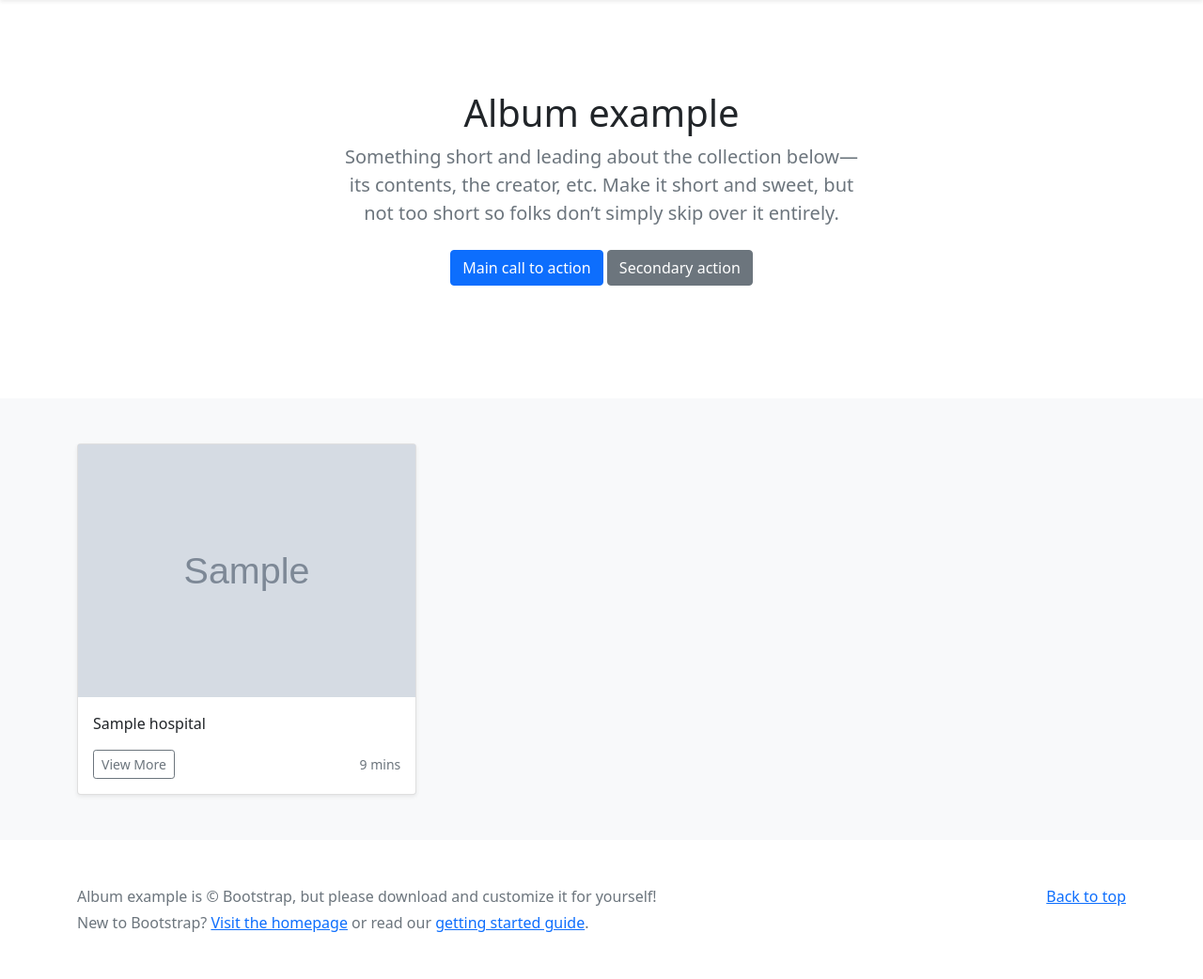
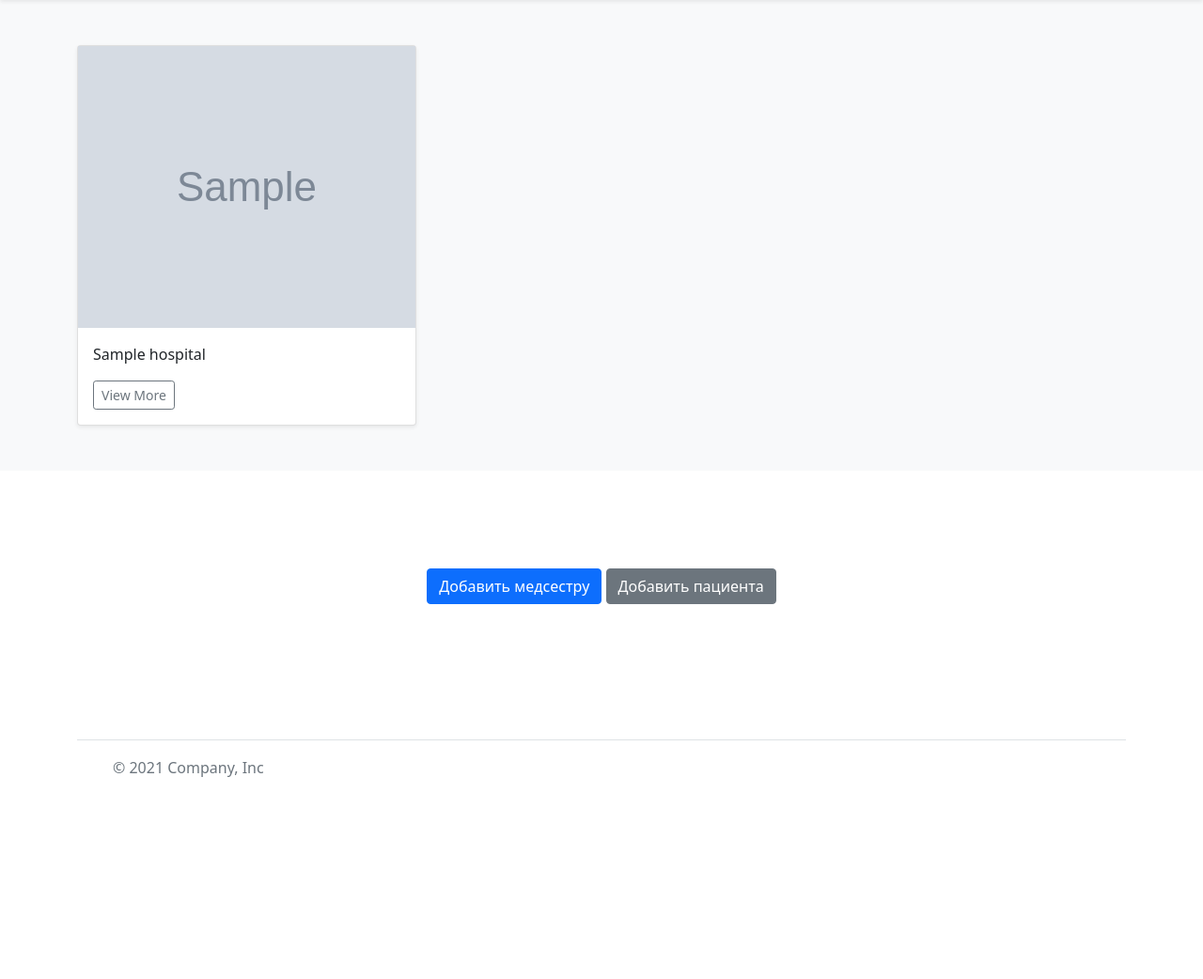
Before and after one commit to nurmatovvw/ToDo, a Django app: page / in a window 1280 px wide. Shown: the part 56-1098 px from the top of the page at 94% size. After the commit the page ends 883 px from the top, so only its background shows below. Run offline with Django 3.2, Linux system fonts and the light colour scheme; tables that the repository leaves empty hold one stand-in row (values such as "Sample post"); grey boxes marked "Sample" are stand-in pictures; some libraries are stand-ins or nearby versions.

Commit message:
added (back)

```diff
--- a/hospital/main/models.py
+++ b/hospital/main/models.py
@@ -1,5 +1,6 @@
 from django.db import models
-from django.db.models.fields.related import ForeignKey
+# from django.db.models.fields.related import ForeignKey
+from django.urls import reverse
 
 # Create your models here.
 class Hospital(models.Model):
@@ -55,7 +56,8 @@ class Nurses(models.Model):
         verbose_name = 'Медсестра'
         verbose_name_plural = 'Медсестры'
 
-
+    def get_absolute_url(self):
+        return reverse('index')
 
 class Doctor(models.Model):
     POSITION = [
@@ -78,6 +80,8 @@ class Doctor(models.Model):
         verbose_name = 'Лечащий врач'
         verbose_name_plural = 'Лечащие врачи'
 
+    def get_absolute_url(self):
+        return reverse('index')
 
 class Patients(models.Model):
     name = models.CharField('ФИО', max_length=255)
@@ -97,3 +101,6 @@ class Patients(models.Model):
     class Meta:
         verbose_name = 'Пациент'
         verbose_name_plural = 'Пациенты'
+
+    def get_absolute_url(self):
+        return reverse('index')
--- a/hospital/main/templates/base.html
+++ b/hospital/main/templates/base.html
@@ -45,15 +45,22 @@
 
     {% block content %} {% endblock %}
 
-    <footer class="text-muted py-5">
-      <div class="container">
-        <p class="float-end mb-1">
-          <a href="#">Back to top</a>
-        </p>
-        <p class="mb-1">Album example is © Bootstrap, but please download and customize it for yourself!</p>
-        <p class="mb-0">New to Bootstrap? <a href="/">Visit the homepage</a> or read our <a href="/docs/5.1/getting-started/introduction/">getting started guide</a>.</p>
-      </div>
-    </footer>
+    <div class="container">
+      <footer class="d-flex flex-wrap justify-content-between align-items-center py-3 my-4 border-top">
+        <div class="col-md-4 d-flex align-items-center">
+          <a href="/" class="mb-3 me-2 mb-md-0 text-muted text-decoration-none lh-1">
+            <svg class="bi" width="30" height="24"><use xlink:href="#bootstrap"></use></svg>
+          </a>
+          <span class="text-muted">© 2021 Company, Inc</span>
+        </div>
+
+        <ul class="nav col-md-4 justify-content-end list-unstyled d-flex">
+          <li class="ms-3"><a class="text-muted" href="#"><svg class="bi" width="24" height="24"><use xlink:href="#twitter"></use></svg></a></li>
+          <li class="ms-3"><a class="text-muted" href="#"><svg class="bi" width="24" height="24"><use xlink:href="#instagram"></use></svg></a></li>
+          <li class="ms-3"><a class="text-muted" href="#"><svg class="bi" width="24" height="24"><use xlink:href="#facebook"></use></svg></a></li>
+        </ul>
+      </footer>
+    </div>
 
 
         <script src="/docs/5.1/dist/js/bootstrap.bundle.min.js" integrity="sha384-/bQdsTh/da6pkI1MST/rWKFNjaCP5gBSY4sEBT38Q/9RBh9AH40zEOg7Hlq2THRZ" crossorigin="anonymous"></script>
--- a/hospital/main/templates/detail.html
+++ b/hospital/main/templates/detail.html
@@ -36,8 +36,9 @@
             </tr>
         </table>
         {%endfor%}
-          <a href="#" class="btn btn-primary my-2">Main call to action</a>
-          <a href="#" class="btn btn-secondary my-2">Secondary action</a>
+          <a href="{% url 'adddoctor' %}" class="btn btn-primary my-2">Добавить доктора</a>
+          <a href="{% url 'index' %}" class="btn btn-primary">Назад</a>
+          <!-- <a href="#" class="btn btn-secondary my-2">Secondary action</a> -->
         </p>
       </div>
     </div>
--- a/hospital/main/templates/index.html
+++ b/hospital/main/templates/index.html
@@ -3,19 +3,6 @@
 
 {% block content %}
 <main>
-
-      <section class="py-5 text-center container">
-        <div class="row py-lg-5">
-          <div class="col-lg-6 col-md-8 mx-auto">
-            <h1 class="fw-light">Album example</h1>
-            <p class="lead text-muted">Something short and leading about the collection below—its contents, the creator, etc. Make it short and sweet, but not too short so folks don’t simply skip over it entirely.</p>
-            <p>
-              <a href="#" class="btn btn-primary my-2">Main call to action</a>
-              <a href="#" class="btn btn-secondary my-2">Secondary action</a>
-            </p>
-          </div>
-        </div>
-      </section>
 
       <div class="album py-5 bg-light">
         <div class="container">
@@ -26,7 +13,7 @@
             <div class="col">
               <div class="card shadow-sm">
                 {% if hospital.photo %}
-                <img src="{{hospital.photo.url}}" alt="">
+                <img src="{{hospital.photo.url}}" width="100%" height="300px">
                 {% endif %}
                 <div class="card-body">
                   <p class="card-text">{{hospital.name}}
@@ -36,7 +23,7 @@
                       <a href="{% url 'detail' pk=hospital.pk  %}"  type="button" class="btn btn-sm btn-outline-secondary">View More</a>
                       <!-- <button type="button" class="btn btn-sm btn-outline-secondary">Edit</button> -->
                     </div>
-                    <small class="text-muted">9 mins</small>
+                    <!-- <small class="text-muted">9 mins</small> -->
                   </div>
                 </div>
               </div>
@@ -47,6 +34,16 @@
           </div>
         </div>
       </div>
-
     </main>
+    <section class="py-5 text-center container">
+      <div class="row py-lg-5">
+        <div class="col-lg-6 col-md-8 mx-auto">
+          <!-- <h1 class="fw-light">Album example</h1> -->
+          <p>
+            <a href="{% url 'addnurses' %}" class="btn btn-primary my-2">Добавить медсестру</a>
+            <a href="{% url 'addpatient' %}" class="btn btn-secondary my-2">Добавить пациента</a>
+          </p>
+        </div>
+      </div>
+    </section>
 {% endblock %}
--- a/hospital/main/urls.py
+++ b/hospital/main/urls.py
@@ -1,9 +1,13 @@
 from django.urls import path
-from .views import detail, index
-
-
+from .views import detail, index, AddDoctor , AddNurse, AddPatient
+from django.conf.urls.static import static
+from django.conf import settings
 urlpatterns = [
     path('', index, name='index'),
-    path('detail/<int:pk>', detail, name='detail')
-
+    path('detail/<int:pk>', detail, name='detail'),
+    path('doctor/registration',AddDoctor.as_view(),name='adddoctor'),
+    path('nurse/registration',AddNurse.as_view(),name='addnurses'),
+    path('patient/registration',AddPatient.as_view(),name='addpatient')
 ]
+urlpatterns+=static(settings.STATIC_URL,document_root=settings.STATIC_ROOT)
+urlpatterns+=static(settings.MEDIA_URL,document_root=settings.MEDIA_ROOT)
--- a/hospital/main/views.py
+++ b/hospital/main/views.py
@@ -1,9 +1,11 @@
 from django.shortcuts import render
 from .models import Hospital, Doctor, MainDoctor,Patients
+from django.views.generic import CreateView
+from .forms import *
 
 def index(request):
     hospitals = Hospital.objects.all()
-    return render(request, 'index.html', {'hospitals':hospitals})
+    return render(request, 'index.html', {'hospitals':Hospital.objects.all()})
 
 def detail(request, pk):
     hospital_detail = Hospital.objects.get(pk=pk)
@@ -16,3 +18,19 @@ def detail(request, pk):
         'patients_detail':patients_detail
     }
     return render(request, "detail.html", context)
+
+
+class AddDoctor(CreateView):
+    form_class = AddDoctor
+    template_name = "addnew.html"
+    raise_exception = True
+
+class AddNurse(CreateView):
+    form_class = AddNurses
+    template_name = 'addnew.html'
+    raise_exception = True
+
+class AddPatient(CreateView):
+    form_class = AddPatients
+    template_name = 'addnew.html'
+    raise_exception = True
```
Also changed, not shown: hospital/main/templates/addnew.html (added, +17 -0 lines).
